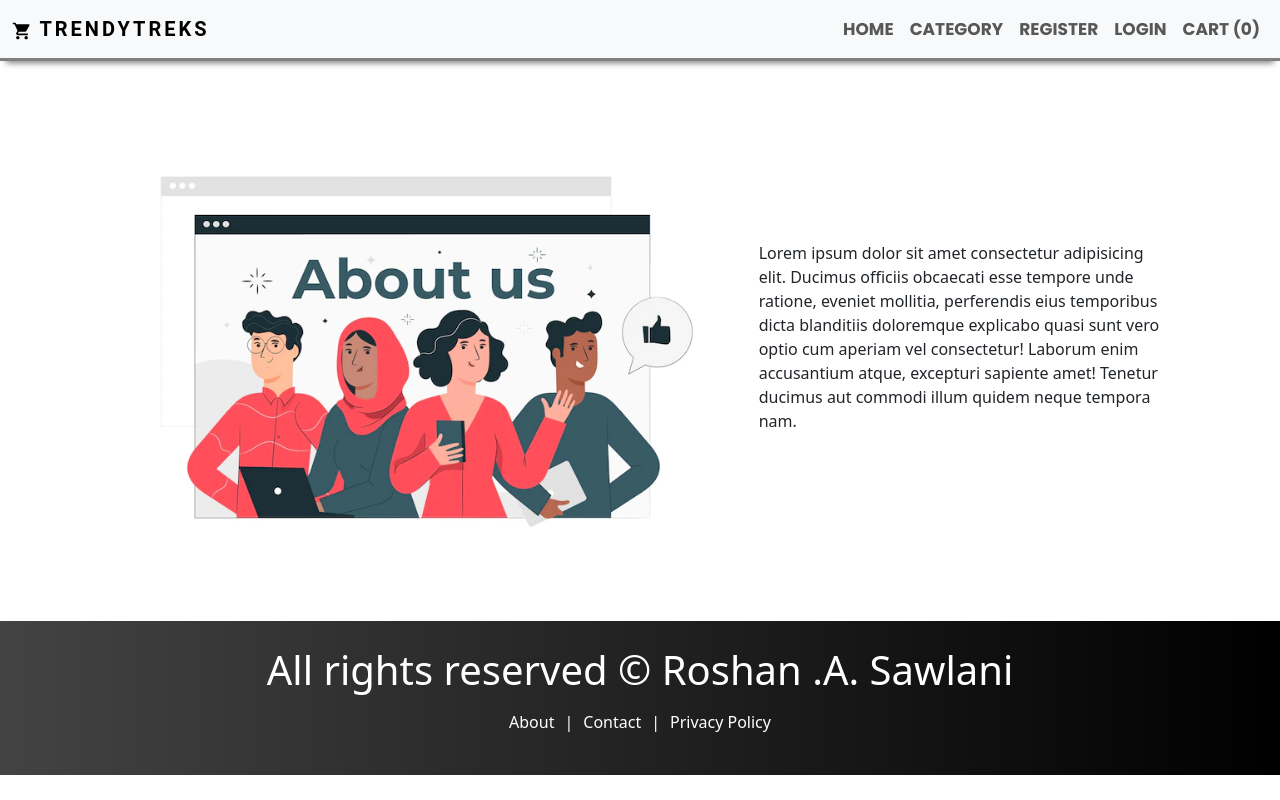
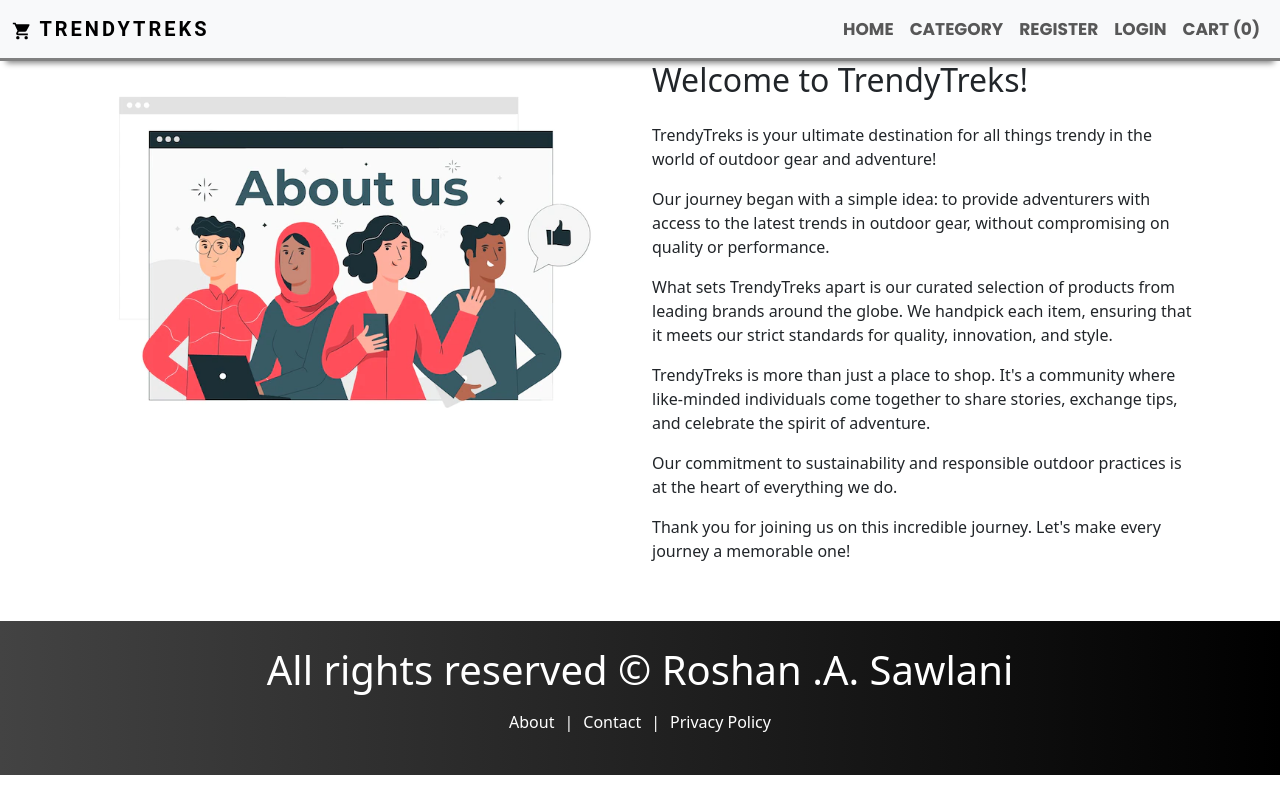
Before and after one commit to RoshanSawlani/ecommerce_app, a React (Create React App) app in the folder client/: page /about in a window 1280 px wide. Built offline with nearby package versions, Linux system fonts and the light colour scheme; a web font is replaced by a local one.

Commit message:
create an SEO

```diff
--- a/client/package.json
+++ b/client/package.json
@@ -8,12 +8,13 @@
     "@testing-library/user-event": "^13.5.0",
     "react": "^18.2.0",
     "react-dom": "^18.2.0",
+    "react-helmet": "^6.1.0",
     "react-router-dom": "^6.22.3",
     "react-scripts": "5.0.1",
     "web-vitals": "^2.1.4"
   },
   "scripts": {
-    "start": "react-scripts start",
+    "start": "set PORT=3004 && react-scripts start",
     "build": "react-scripts build",
     "test": "react-scripts test",
     "eject": "react-scripts eject"
--- a/client/public/index.html
+++ b/client/public/index.html
@@ -16,7 +16,7 @@
     -->
     <link rel="manifest" href="%PUBLIC_URL%/manifest.json" />
     <link href="https://cdn.jsdelivr.net/npm/bootstrap@5.3.3/dist/css/bootstrap.min.css" rel="stylesheet" integrity="sha384-QWTKZyjpPEjISv5WaRU9OFeRpok6YctnYmDr5pNlyT2bRjXh0JMhjY6hW+ALEwIH" crossorigin="anonymous">
-    <title>Ecommerce App</title>
+    <title>TRENDYTREKS</title>
   </head>
   <body>
     <noscript>You need to enable JavaScript to run this app.</noscript>
--- a/client/src/components/Layout/Layout.js
+++ b/client/src/components/Layout/Layout.js
@@ -1,12 +1,19 @@
 import React from 'react'
 import Header from './Header'
 import Footer from './Footer'
-
-const Layout = ({children}) => {
+import { Helmet } from 'react-helmet'
+const Layout = ({ children, title, description, keywords, author }) => {
     return (
         <div>
+            <Helmet>
+                <meta charSet='utf-8' />
+                <meta name="description" content={description} />
+                <meta name="keywords" content={keywords} />
+                <meta name="author" content={author} />
+                <title>{title}</title>
+            </Helmet>
             <Header />
-            <main style={{minHeight:'70vh'}}>
+            <main style={{ minHeight: '70vh' }}>
                 {children}
             </main>
             <Footer />
@@ -14,4 +21,11 @@ const Layout = ({children}) => {
     )
 }
 
+Layout.defaultProps = {
+    title:'TRENDYTREKS - shop now',
+    description: 'mern stack project',
+    keywords:'mern,react,node,monogdb',
+    author:'Roshan'
+}
+
 export default Layout
--- a/client/src/pages/About.js
+++ b/client/src/pages/About.js
@@ -3,24 +3,37 @@ import Layout from "./../components/Layout/Layout";
 
 const About = () => {
   return (
-    <Layout title={"About us - Ecommer app"}>
-      <div className="row contactus ">
-        <div className="col-md-6 ">
+    <Layout title={"About us - TRENDYTREKS"}>
+      <div className="container">
+        <div className="row">
+          <div className="col-md-6">
             <img
               src="/images/about.jpeg"
-            alt="contactus"
+              alt="About TrendyTreks"
               style={{ width: "100%" }}
             />
           </div>
-        <div className="col-md-4">
-          <p className="text-justify mt-2">
-            Lorem ipsum dolor sit amet consectetur adipisicing elit. Ducimus
-            officiis obcaecati esse tempore unde ratione, eveniet mollitia,
-            perferendis eius temporibus dicta blanditiis doloremque explicabo
-            quasi sunt vero optio cum aperiam vel consectetur! Laborum enim
-            accusantium atque, excepturi sapiente amet! Tenetur ducimus aut
-            commodi illum quidem neque tempora nam.
+          <div className="col-md-6">
+            <h2 className="mb-4">Welcome to TrendyTreks!</h2>
+            <p className="text-justify">
+              TrendyTreks is your ultimate destination for all things trendy in the world of outdoor gear and adventure!
             </p>
+            <p className="text-justify">
+              Our journey began with a simple idea: to provide adventurers with access to the latest trends in outdoor gear, without compromising on quality or performance.
+            </p>
+            <p className="text-justify">
+              What sets TrendyTreks apart is our curated selection of products from leading brands around the globe. We handpick each item, ensuring that it meets our strict standards for quality, innovation, and style.
+            </p>
+            <p className="text-justify">
+              TrendyTreks is more than just a place to shop. It's a community where like-minded individuals come together to share stories, exchange tips, and celebrate the spirit of adventure.
+            </p>
+            <p className="text-justify">
+              Our commitment to sustainability and responsible outdoor practices is at the heart of everything we do.
+            </p>
+            <p className="text-justify">
+              Thank you for joining us on this incredible journey. Let's make every journey a memorable one!
+            </p>
+          </div>
         </div>
       </div>
     </Layout>
--- a/client/src/pages/Contact.js
+++ b/client/src/pages/Contact.js
@@ -3,7 +3,7 @@ import Layout from "./../components/Layout/Layout";
 import { BiMailSend, BiPhoneCall, BiSupport } from "react-icons/bi";
 const Contact = () => {
   return (
-    <Layout title={"Contact us"}>
+    <Layout title={"Contact us - TRENDYTREKS"}>
       <div className="row contactus ">
         <div className="col-md-6 ">
           <img
--- a/client/src/pages/HomePage.js
+++ b/client/src/pages/HomePage.js
@@ -3,7 +3,7 @@ import Layout from '../components/Layout/Layout'
 
 const HomePage = () => {
   return (
-    <Layout>
+    <Layout title={'TRENDYTREKS - Shop Now!'}>
         <h1>HomePage</h1>
     </Layout>
   )
--- a/client/src/pages/Pagenotfound.js
+++ b/client/src/pages/Pagenotfound.js
@@ -4,7 +4,7 @@ import Layout from "./../components/Layout/Layout";
 
 const Pagenotfound = () => {
   return (
-    <Layout title={"go back- page not found"}>
+    <Layout title={"go back - page not found"}>
       <div className="pnf">
         <h1 className="pnf-title">404</h1>
         <h2 className="pnf-heading">Oops ! Page Not Found</h2>
--- a/client/src/pages/Policy.js
+++ b/client/src/pages/Policy.js
@@ -1,25 +1,54 @@
 import React from "react";
 import Layout from "./../components/Layout/Layout";
-
 const Policy = () => {
   return (
-    <Layout title={"Privacy Policy"}>
-      <div className="row contactus ">
-        <div className="col-md-6 ">
-          <img
-            src="/images/contactus.jpeg"
-            alt="contactus"
-            style={{ width: "100%" }}
-          />
-        </div>
-        <div className="col-md-4">
-          <p>add privacy policy</p>
-          <p>add privacy policy</p>
-          <p>add privacy policy</p>
-          <p>add privacy policy</p>
-          <p>add privacy policy</p>
-          <p>add privacy policy</p>
-          <p>add privacy policy</p>
+    <Layout title={"Privacy Policy - TRENDYTREKS"}>
+      <div className="container">
+        <div className="row">
+          <div className=" mt-2 p-2 col-md-6">
+            <img alt="" src="https://gantblog.com/wp-content/uploads/2023/06/Privacy-Policy-768x384.jpg" style={{ width: "95%",height: "90%" }}
+            />
+          </div>
+          <div className=" col-md-6">
+            <h2>Privacy Policy</h2>
+            <p>
+              At TrendyTreks, we value your privacy and are committed to protecting your personal information. This Privacy Policy outlines how we collect, use, and safeguard your data when you use our website or services.
+            </p>
+            <h3>Information We Collect</h3>
+            <p>
+              We may collect various types of information from you when you visit our website or interact with our services, including:
+            </p>
+            <ul>
+              <li>Personal information such as your name, email address, and contact details, which you provide voluntarily when registering an account or making a purchase.</li>
+              <li>Non-personal information such as your IP address, browser type, and device information, collected automatically through cookies and similar technologies.</li>
+            </ul>
+            <h3>How We Use Your Information</h3>
+            <p>
+              We use the information we collect for various purposes, including:
+            </p>
+            <ul>
+              <li>Providing and improving our products and services.</li>
+              <li>Personalizing your experience and delivering targeted content and advertisements.</li>
+              <li>Communicating with you about your orders, promotions, and updates.</li>
+              <li>Protecting our rights and interests, and complying with legal obligations.</li>
+            </ul>
+            <h3>Information Sharing and Disclosure</h3>
+            <p>
+              We may share your information with third-party service providers, business partners, or law enforcement agencies in limited circumstances as required by law or to protect our rights and interests.
+            </p>
+            <h3>Security Measures</h3>
+            <p>
+              We implement various security measures to protect your personal information against unauthorized access, disclosure, alteration, or destruction.
+            </p>
+            <h3>Updates to This Policy</h3>
+            <p>
+              We may update this Privacy Policy from time to time to reflect changes in our practices or legal requirements. We encourage you to review this page periodically for the latest information.
+            </p>
+            <h3>Contact Us</h3>
+            <p>
+              If you have any questions or concerns about our Privacy Policy or data practices, please contact us at [contact email].
+            </p>
+          </div>
         </div>
       </div>
     </Layout>
```
Also changed, not shown: client/public/images/privacypolicy.jpg (added), client/src/index.css (line endings or trailing spaces), 1 other file (tests, documents, lock files or other folders). Lines whose indentation alone changed are shown as unchanged.
